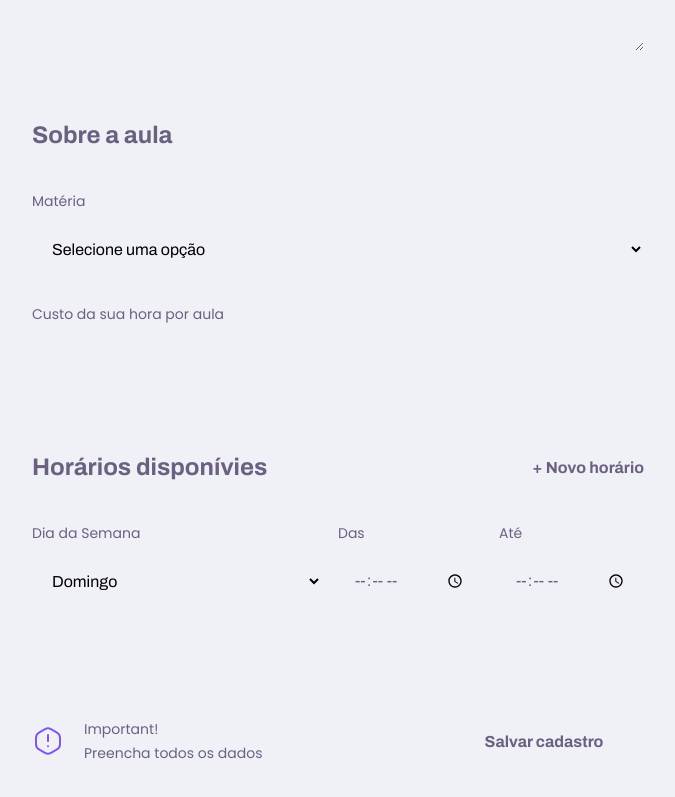
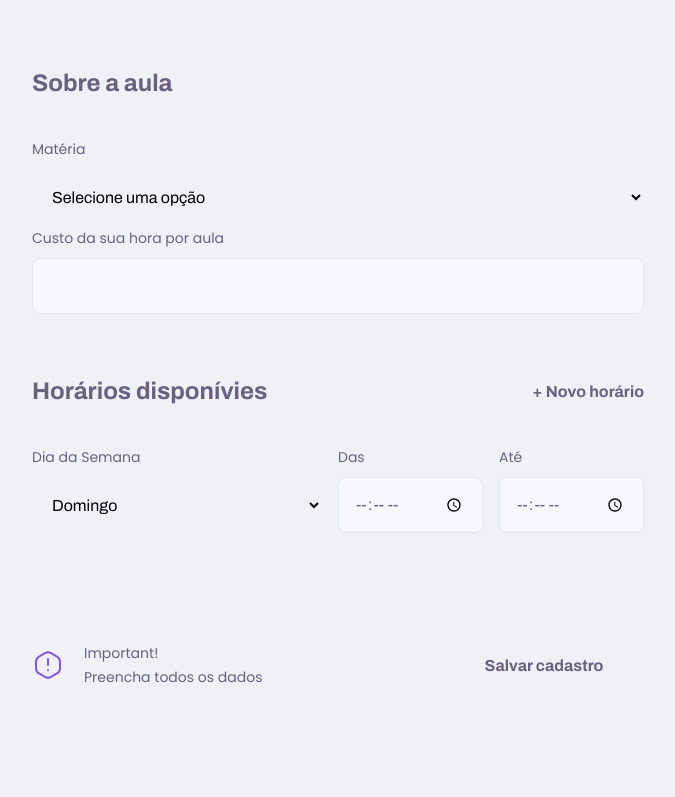
Before and after one commit to EliasGcf/proffy, a React (Create React App) app in the folder packages/web/: page /give-classes in a window 1280 px wide. Shown: the part 899-1696 px from the top of the page, without its empty margins (302-977 px from the left). After the commit the page ends 1632 px from the top, so only its background shows below. Built offline with nearby package versions, Linux system fonts and the light colour scheme.

Commit message:
chore(web): Change Input styles to Styled-Component

```diff
--- a/packages/web/src/components/Input/index.tsx
+++ b/packages/web/src/components/Input/index.tsx
@@ -1,6 +1,6 @@
 import React, { InputHTMLAttributes } from 'react';
 
-import './styles.css';
+import { InputContainer } from './styles';
 
 interface InputProps extends InputHTMLAttributes<HTMLInputElement> {
   name: string;
@@ -9,10 +9,10 @@ interface InputProps extends InputHTMLAttributes<HTMLInputElement> {
 
 const Input: React.FC<InputProps> = ({ label, name, ...rest }) => {
   return (
-    <div className="input-block">
+    <InputContainer>
       <label htmlFor={name}>{label}</label>
       <input type="text" id={name} {...rest} />
-    </div>
+    </InputContainer>
   );
 };
 
--- a/packages/web/src/components/Input/styles.css
+++ /dev/null
@@ -1,34 +0,0 @@
-.input-block {
-  position: relative;
-}
-
-.input-block + .input-block {
-  margin-top: 1.4rem;
-}
-
-.input-block label {
-  font-size: 1.4rem;
-}
-
-.input-block input {
-  width: 100%;
-  height: 5.6rem;
-  margin-top: 0.8rem;
-  border-radius: 0.8rem;
-  background: var(--color-input-background);
-  border: 1px solid var(--color-line-in-white);
-  outline: none;
-  padding: 0 1.6rem;
-  font: 1.6rem Archivo;
-}
-
-.input-block:focus-within::after {
-  width: calc(100% - 3.2rem);
-  height: 2px;
-  content: '';
-  background: var(--color-primary-light);
-  position: absolute;
-  left: 1.6rem;
-  right: 1.6rem;
-  bottom: 0;
-}
--- /dev/null
+++ b/packages/web/src/components/Input/styles.ts
@@ -0,0 +1,32 @@
+import styled from 'styled-components';
+
+export const InputContainer = styled.div`
+  position: relative;
+
+  label {
+    font-size: 1.4rem;
+  }
+
+  input {
+    width: 100%;
+    height: 5.6rem;
+    margin-top: 0.8rem;
+    border-radius: 0.8rem;
+    background: ${({ theme }) => theme.colors.inputBackground};
+    border: ${({ theme }) => `1px solid ${theme.colors.lineInWhite}`};
+    outline: none;
+    padding: 0 1.6rem;
+    font: 1.6rem Archivo;
+  }
+
+  &:focus-within::after {
+    width: calc(100% - 3.2rem);
+    height: 2px;
+    content: '';
+    background: ${({ theme }) => theme.colors.primaryLight};
+    position: absolute;
+    left: 1.6rem;
+    right: 1.6rem;
+    bottom: 0;
+  }
+`;
```
